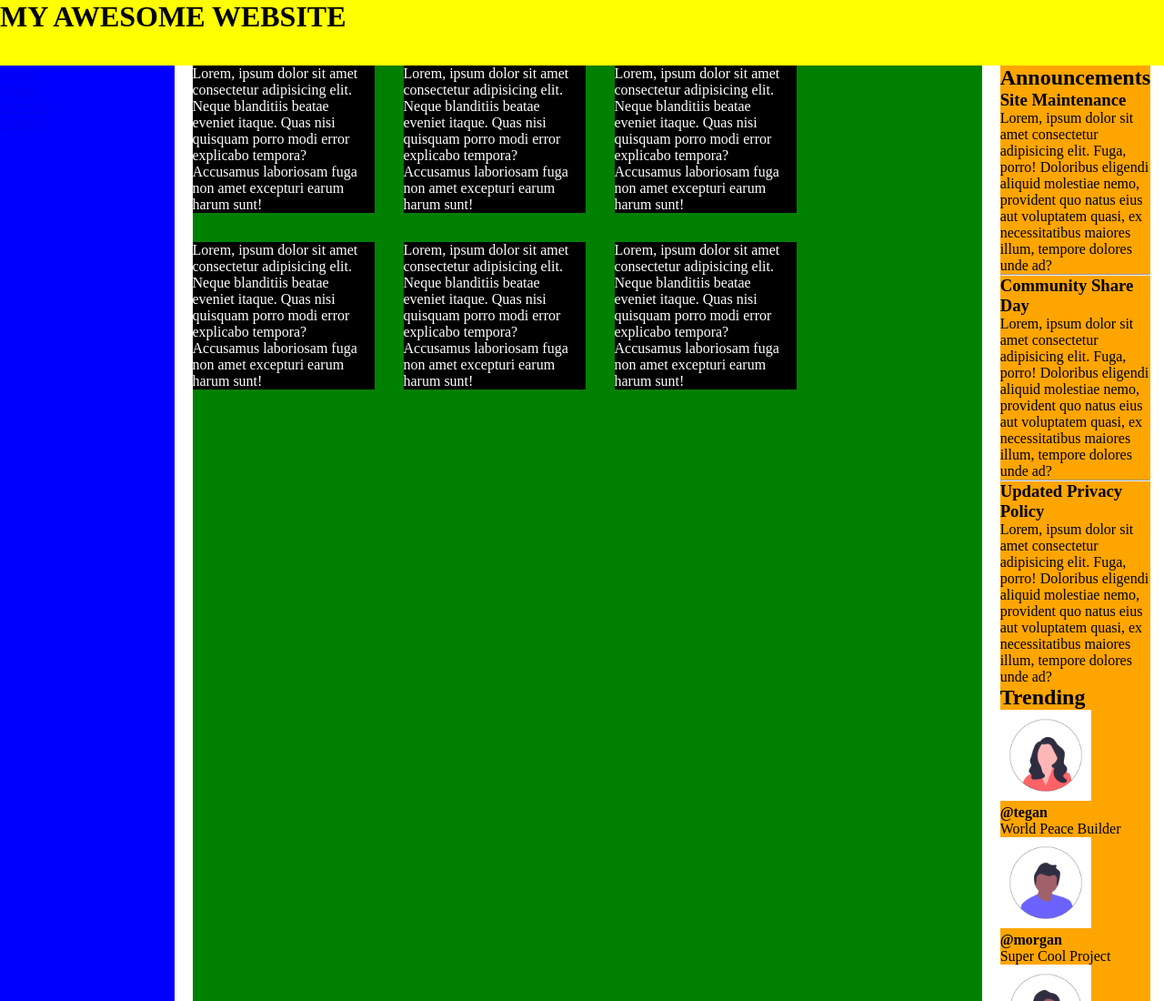
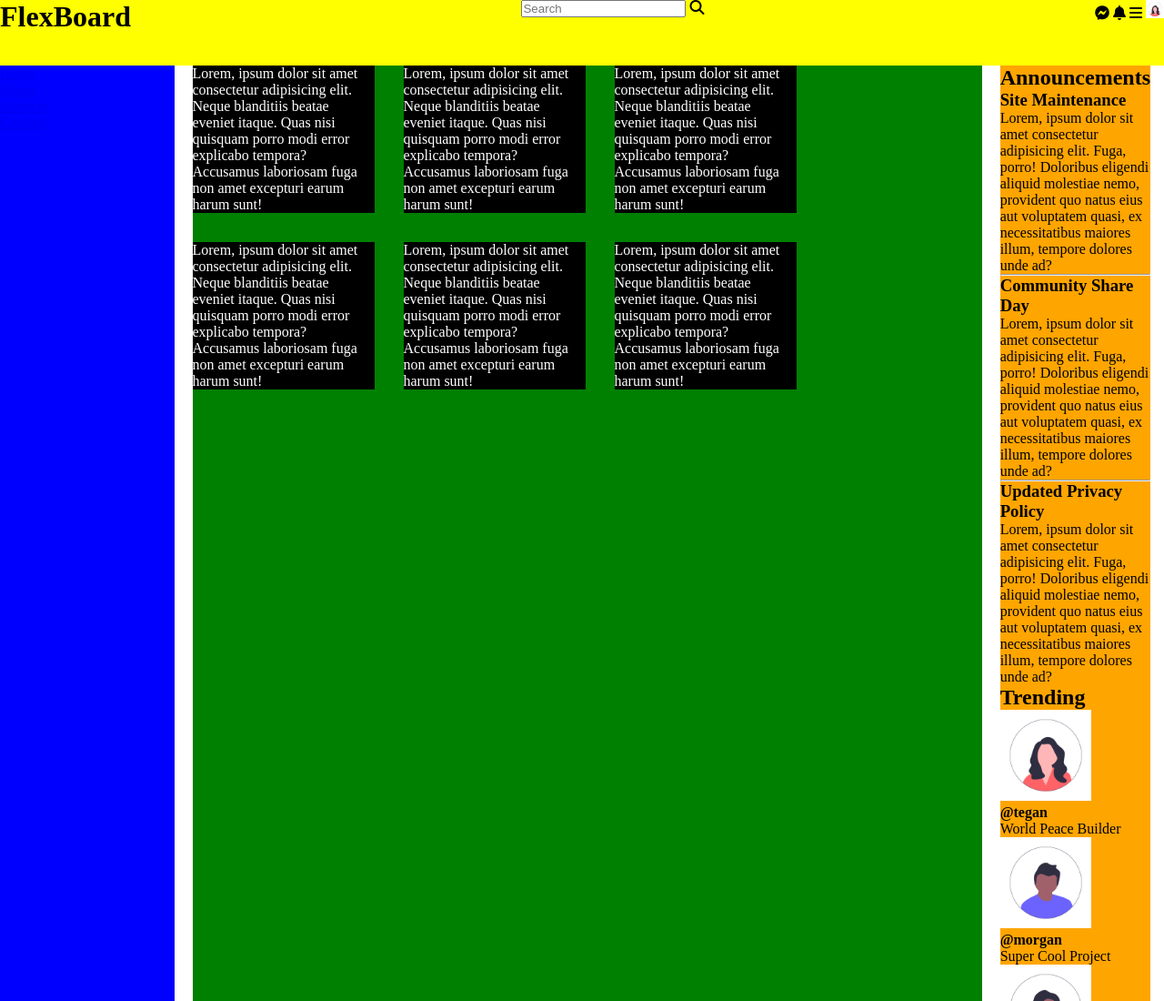
Before and after one commit to AtkTheDeveloper/flexbox-dashboard, a plain HTML site: page index.html in a window 1280 px wide. Shown: the top 1100 px of the page at 91% size. Drawn offline with Linux system fonts and the light colour scheme.

Commit message:
Added the font awesome cdn to be able to access icons

```diff
--- a/index.html
+++ b/index.html
@@ -4,11 +4,24 @@
     <meta charset="UTF-8">
     <meta name="viewport" content="width=device-width, initial-scale=1.0">
     <link rel="stylesheet" href="style.css">
+    <script src="https://kit.fontawesome.com/c35e1cd5fb.js" crossorigin="anonymous"></script>
     <title>FlexBox Dashboard</title>
 </head>
 <body>
     <div class="header">
-        <h1>MY AWESOME WEBSITE</h1>
+        <div class="logo">
+            <h1>FlexBoard</h1>
+        </div>
+        <div class="search">
+            <input type="search" placeholder="Search">
+            <i class="fa-solid fa-magnifying-glass"></i>
+        </div>
+        <div class="profile">
+            <i class="fa-brands fa-facebook-messenger"></i>
+            <i class="fa-solid fa-bell"></i>
+            <i class="fa-solid fa-bars"></i>
+            <img  class="profile-img" src="./images/trending-1.png" alt="Profile Pic">
+        </div>
     </div>
 
     <div class="main">
--- a/style.css
+++ b/style.css
@@ -12,6 +12,11 @@ body{
 .header{
     background-color: yellow;
     height: 72px;
+    display: flex;
+    justify-content: space-between;
+}
+.profile-img{
+    width: 20px;
 }
 .main{
     display: flex;
```
